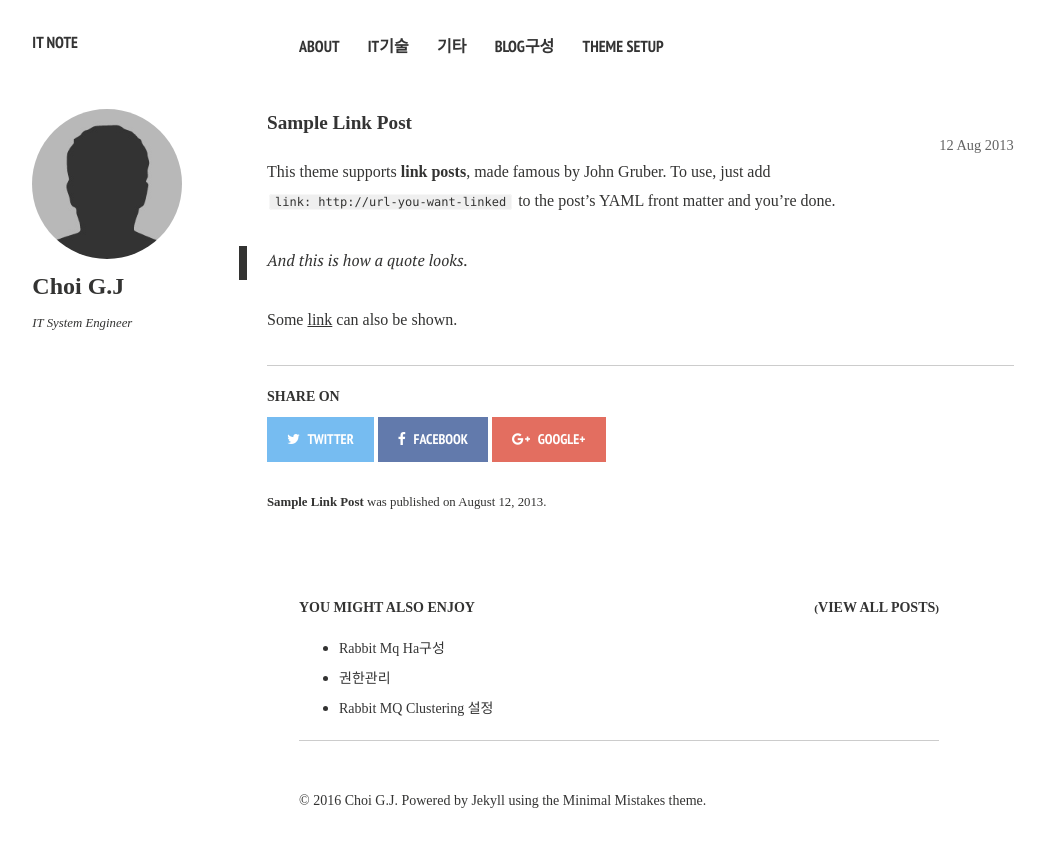
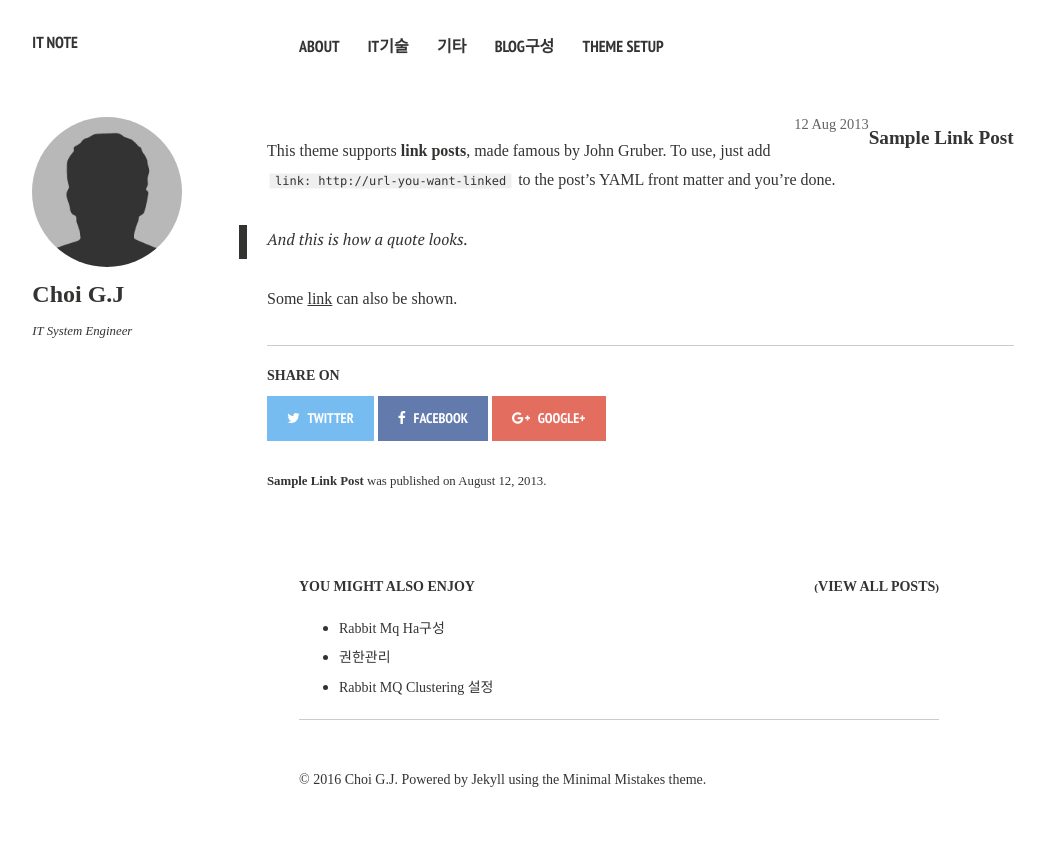
Before and after one commit to gjchoi/gjchoi.github.io, a Jekyll site: the page built from _posts/2013-08-12-sample-link-post.md, in a window 1280 px wide. Shown: the top 847 px of the page, without its empty margins (21-1066 px from the left). Built offline with Jekyll 4.4.1, drawn with Linux system fonts in a browser that asks for light colours; nearby versions of some CDN libraries.

Commit message:
Update custom.scss

```diff
--- a/_sass/custom.scss
+++ b/_sass/custom.scss
@@ -12,7 +12,7 @@ body.post h2{
 }
 
 #main {
-    margin-top: 1em;
+    margin-top: 1.5em;
 }
 
 h1,h2{
@@ -67,6 +67,7 @@ div .view{
 }
 
 p.post_title {
+    float: right;
     padding: 0;
     margin: 0;
     font-size: 1.2rem;
```
